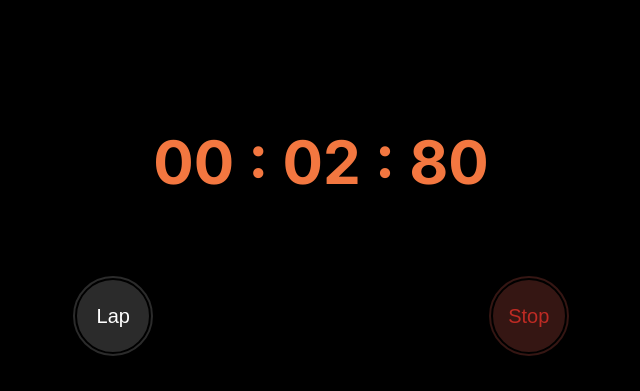
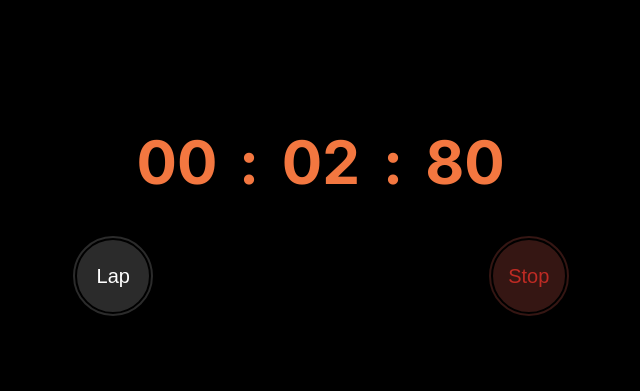
Before and after one commit to BhumitRohilla/StopWatch, a plain HTML site: page index.html in a window 1280 px wide. Both pictures are taken after a click on the button "Start". Shown: the whole page, without its empty margins (319-959 px from the left). Drawn offline with Linux system fonts and the light colour scheme.

Commit message:
Fixed div shaking when clock running

```diff
--- a/index.html
+++ b/index.html
@@ -13,7 +13,13 @@
 <body>
     <div id="main">
         <div id="timer-div">
-            <h1 id="timer">00 : 00 : 00</h1>
+            <h1 id="timer">
+                <div class="timerDivHand" id="minutes">00</div>
+                <div>:</div>
+                <div class="timerDivHand" id="second">00</div>
+                <div>:</div>
+                <div class="timerDivHand" id="milliSec">00</div>
+            </h1>
         </div>
         <div id="btn-holder">
             <button class="gen-btn" id="lap-btn" >Lap</button>
--- a/javascript.js
+++ b/javascript.js
@@ -7,6 +7,11 @@ let timer = document.getElementById("timer");
 let lapDiv = document.getElementById("lap-box");
 let intervalId;
 let lapCounter = 1;
+let minDiv = document.getElementById("minutes");
+let secDiv = document.getElementById("second");
+let milliDiv = document.getElementById("milliSec");
+
+
 
 let clockRunning = false;
 
@@ -18,7 +23,9 @@ function lapFunction(){
     if(clockRunning == false){
         return ;
     }
-    let value = timer.innerHTML;
+    let value = minDiv.innerText;
+    value+= ":" + secDiv.innerText;
+    value+= ":" + milliDiv.innerText;
     let liItem = document.createElement("li");
     liItem.classList.add("lap-li");
     let p1 = document.createElement("p");
@@ -49,7 +56,9 @@ function startButton(){
         var milliString = (milliSec > 9)?(milliSec.toString()):'0'+milliSec;
         var secString = (sec > 9)?(sec.toString()):'0'+sec;
         var minString = (min > 9)?(min.toString()):'0'+min;
-        timer.innerHTML = ` ${minString} : ${secString} : ${milliString} `
+        minDiv.innerHTML = `${minString}`;
+        secDiv.innerHTML = `${secString}`;
+        milliDiv.innerHTML = `${milliString}`;
     },10);
 
     lapButton.setAttribute("id","lap-btn");
@@ -82,7 +91,9 @@ function reset(){
     listElementOfLi.forEach((element)=>{
         element.remove();
     });
-    timer.innerHTML = "00 : 00 : 00";
+    milliDiv.innerText ="00";
+    secDiv.innerText ="00";
+    minDiv.innerText ="00";
     milliSec = 0;
     sec = 0;
     min = 0;
--- a/style.css
+++ b/style.css
@@ -7,6 +7,7 @@ body{
     color: #f37740;
     text-align: center;
     font-size: 30px;
+    display: flex;
 }
 
 .gen-btn{
@@ -112,4 +113,18 @@ body{
 
 #lap-box::-webkit-scrollbar {
     display: none;
-  }
+}
+
+#timer{
+    margin: 0 auto;
+    width: 400px;
+
+    display: flex;
+    justify-content: space-around;
+    align-items: center;
+}
+
+.timerDivHand{
+    width: 100px;
+    text-align: center;
+}
```
